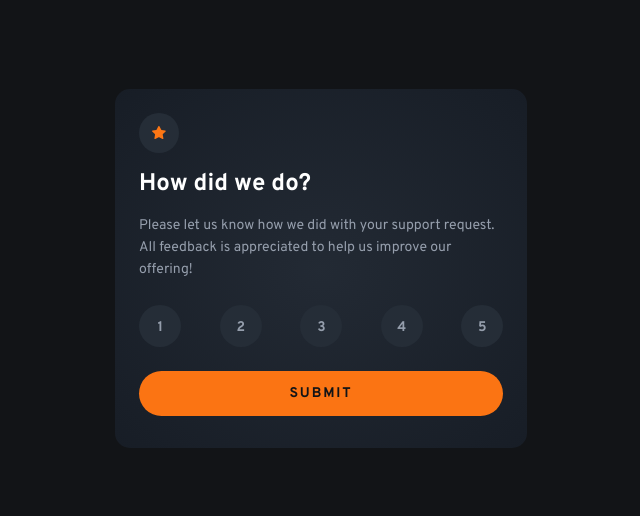
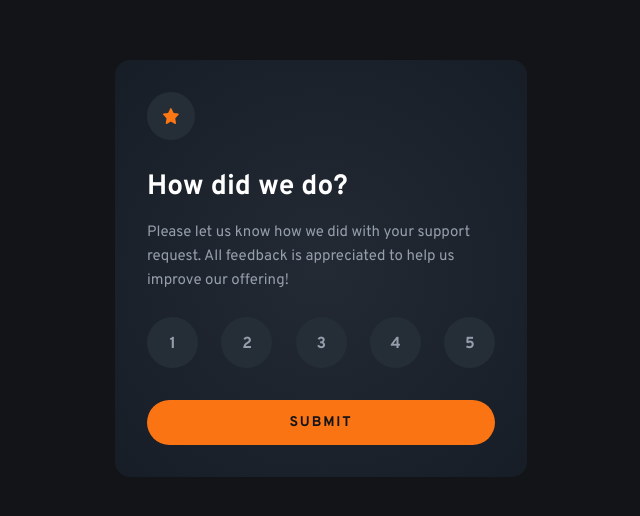
Before and after one commit to nvalline/fm-interactive-rating-component, a plain HTML site: page index.html in a window 1280 px wide. Shown: the part 132-648 px from the top of the page, without its empty margins (319-959 px from the left). Drawn offline with Linux system fonts and the light colour scheme.

Commit message:
Implement home desktop styles & tsconfig

```diff
--- a/index.html
+++ b/index.html
@@ -23,6 +23,8 @@
 		/>
 
 		<link rel="stylesheet" href="./styles.css" />
+
+		<script defer src="./dist/scripts.js" type="module"></script>
 	</head>
 	<body>
 		<main>
--- a/styles.scss
+++ b/styles.scss
@@ -17,6 +17,10 @@ body {
 			background: var(--clr-gradients-black-radial);
 			border-radius: 15px;
 
+			@media (min-width: 768px) {
+				padding: 2rem;
+			}
+
 			header {
 				margin-bottom: 1.5rem;
 				display: flex;
@@ -32,9 +36,20 @@ body {
 					background-color: var(--clr-shades-dark-blue);
 					border-radius: 100%;
 
+					@media (min-width: 768px) {
+						height: 48px;
+						width: 48px;
+						margin-bottom: 0.875rem;
+					}
+
 					img {
 						height: 13.33px;
 						width: 13.96px;
+
+						@media (min-width: 768px) {
+							height: 16px;
+							width: 16.75px;
+						}
 					}
 				}
 
@@ -43,6 +58,10 @@ body {
 					font-weight: var(--fw-bold);
 					line-height: var(--lh-heading-md);
 					color: var(--clr-shades-pure-white);
+
+					@media (min-width: 768px) {
+						font-size: var(--fs-heading-lg);
+					}
 				}
 
 				p {
@@ -50,6 +69,11 @@ body {
 					font-weight: var(--fw-regular);
 					line-height: var(--lh-body-sm);
 					color: var(--clr-shades-light-gray);
+
+					@media (min-width: 768px) {
+						font-size: var(--fs-body-md);
+						line-height: var(--lh-body-md);
+					}
 				}
 			}
 
@@ -58,6 +82,10 @@ body {
 				display: flex;
 				flex-direction: column;
 				gap: 1.5rem;
+
+				@media (min-width: 768px) {
+					gap: 2rem;
+				}
 
 				.ratings {
 					width: 100%;
@@ -72,6 +100,11 @@ body {
 						background-color: var(--clr-shades-dark-blue);
 						border-radius: 100%;
 						transition: all 300ms ease-in;
+
+						@media (min-width: 768px) {
+							height: 51px;
+							width: 51px;
+						}
 
 						input[type='radio'] {
 							height: 100%;
@@ -95,6 +128,10 @@ body {
 							line-height: var(--lh-body-md);
 							color: var(--clr-shades-light-gray);
 							transition: all 300ms ease-in;
+
+							@media (min-width: 768px) {
+								font-size: var(--fs-rating-md);
+							}
 						}
 
 						&:hover,
--- a/styles/_type.scss
+++ b/styles/_type.scss
@@ -41,7 +41,7 @@ $letter-spacings: (
 $line-heights: (
 	body: (
 		'md': 1.5rem,
-		'sm': 22px
+		'sm': 1.375rem
 	),
 	heading: (
 		'md': 1.25
```
Also changed, not shown: tsconfig.json (added, +109 -0 lines), styles.css, 1 other file.
